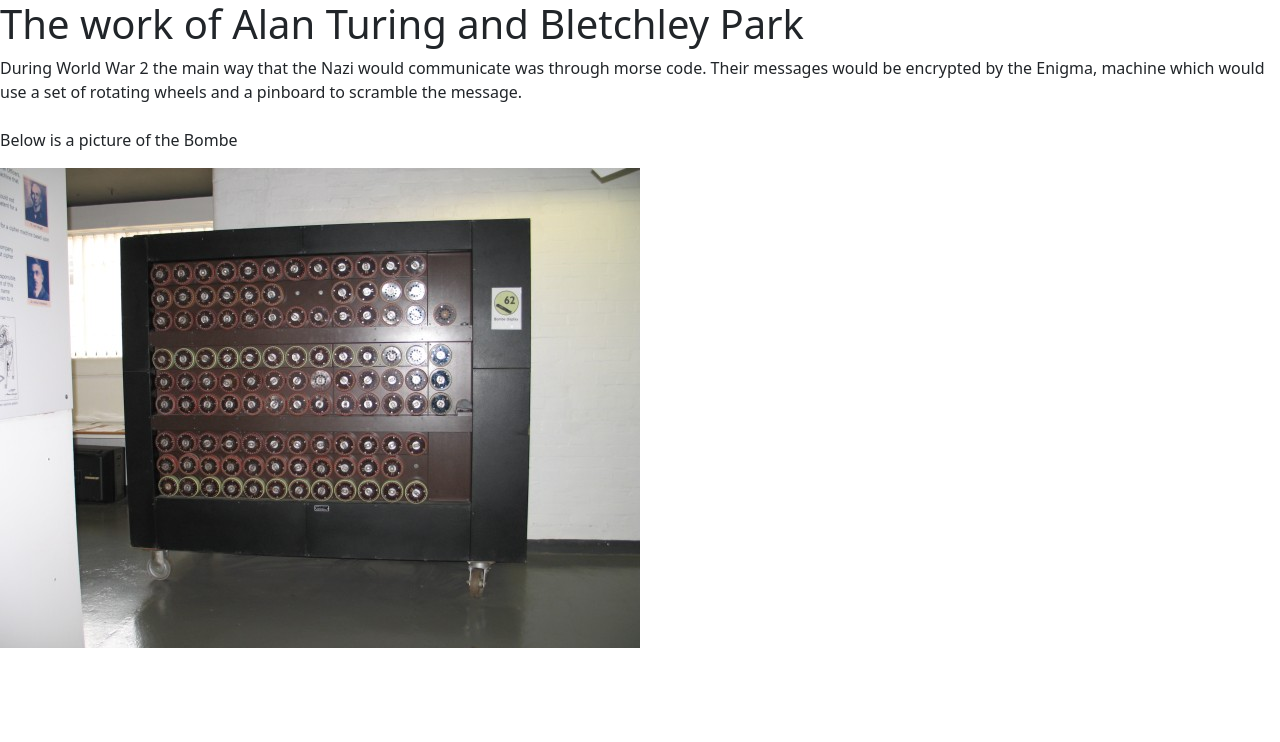
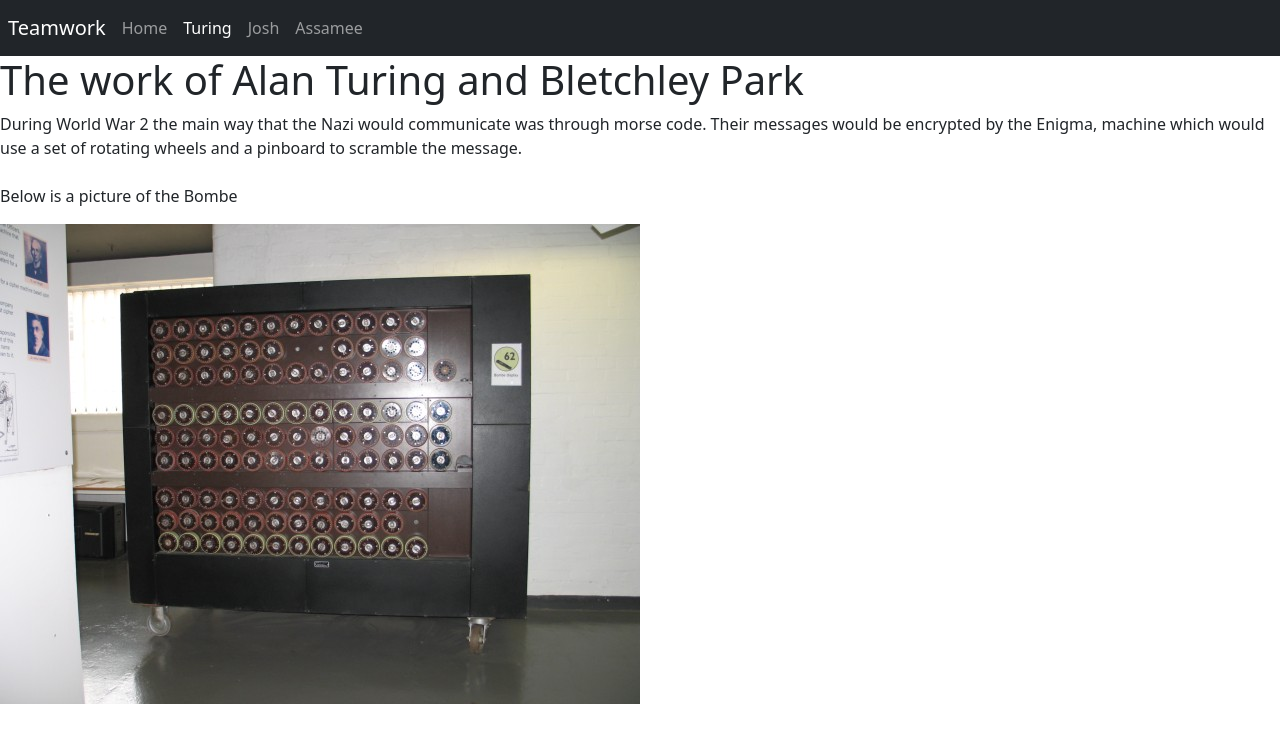
Before and after one commit to TheFlugeler/teamwork-makes-the-dreamwork, a plain HTML site: page turing.html in a window 1280 px wide. Drawn offline with nearby package versions, Linux system fonts and the light colour scheme.

Commit message:
Fixed navbar highlighting

```diff
--- a/turing.html
+++ b/turing.html
@@ -7,6 +7,24 @@
         <link href="https://cdn.jsdelivr.net/npm/bootstrap@5.3.8/dist/css/bootstrap.min.css" rel="stylesheet" integrity="sha384-sRIl4kxILFvY47J16cr9ZwB07vP4J8+LH7qKQnuqkuIAvNWLzeN8tE5YBujZqJLB" crossorigin="anonymous">
     </head>
     <body>
+        <nav class="navbar navbar-dark navbar-expand-lg bg-dark ">
+            <a class="navbar-brand mx-2" href="#">Teamwork</a>
+            <ul class="navbar-nav">
+                <li class="nav-item"></li>
+                    <a href="index.html" class="nav-link">Home</a>
+                </li>
+                <li class="nav-item">
+                    <a href="#" class="nav-link active" aria-current="page">Turing</a>
+                </li>
+                <li class="nav-item">
+                    <a href="#" class="nav-link">Josh</a><!--Add link to Josh's website-->
+                </li>
+                <li class="nav-item">
+                    <a href="#" class="nav-link">Assamee</a><!--Add link to Assamee's website-->
+                </li>
+            </ul>
+        </nav>
+
         <h1>The work of Alan Turing and Bletchley Park</h1>
 
         <p>
```
Also changed, not shown: index.html (+3 -0 lines).
